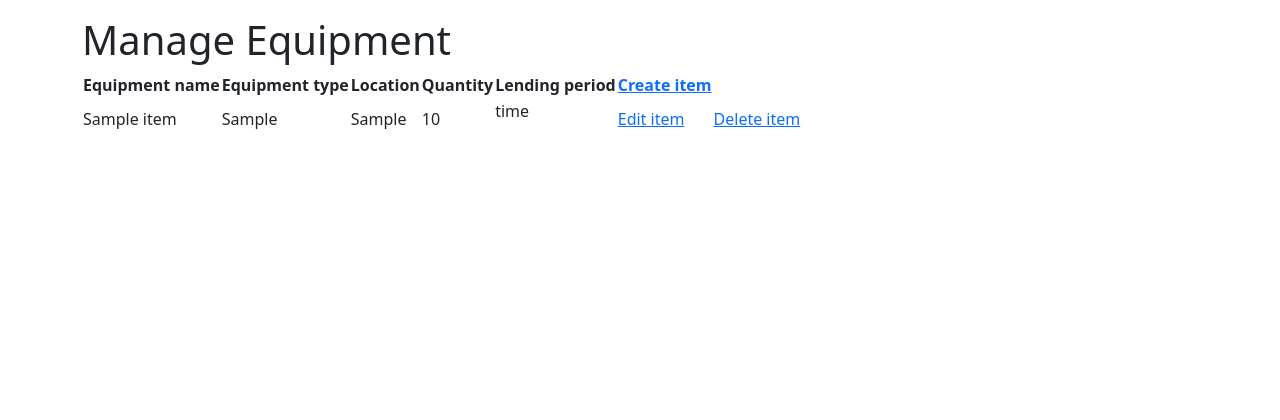
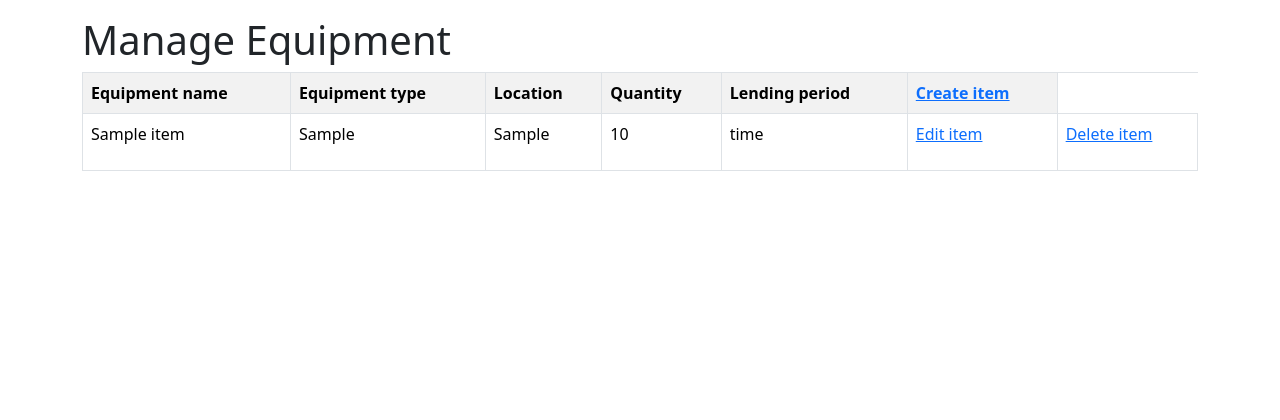
Before and after one commit to Ernew333/groupH, a Django app: page /manageitem/ in a window 1280 px wide. Shown: the part 184-604 px from the top of the page. Run offline with Django 5.2, Linux system fonts and the light colour scheme; tables that the repository leaves empty hold one stand-in row (values such as "Sample post"); some libraries are stand-ins or nearby versions.

Commit message:
Added styling to the table

```diff
--- a/inventories/templates/inventories/manageitem.html
+++ b/inventories/templates/inventories/manageitem.html
@@ -15,7 +15,7 @@
 <body>
     {% block content %}
     <h1>Manage Equipment</h1>
-    <table>
+    <table class="table table-striped table-bordered">
         <tr>
             <th>
                 Equipment name
```
